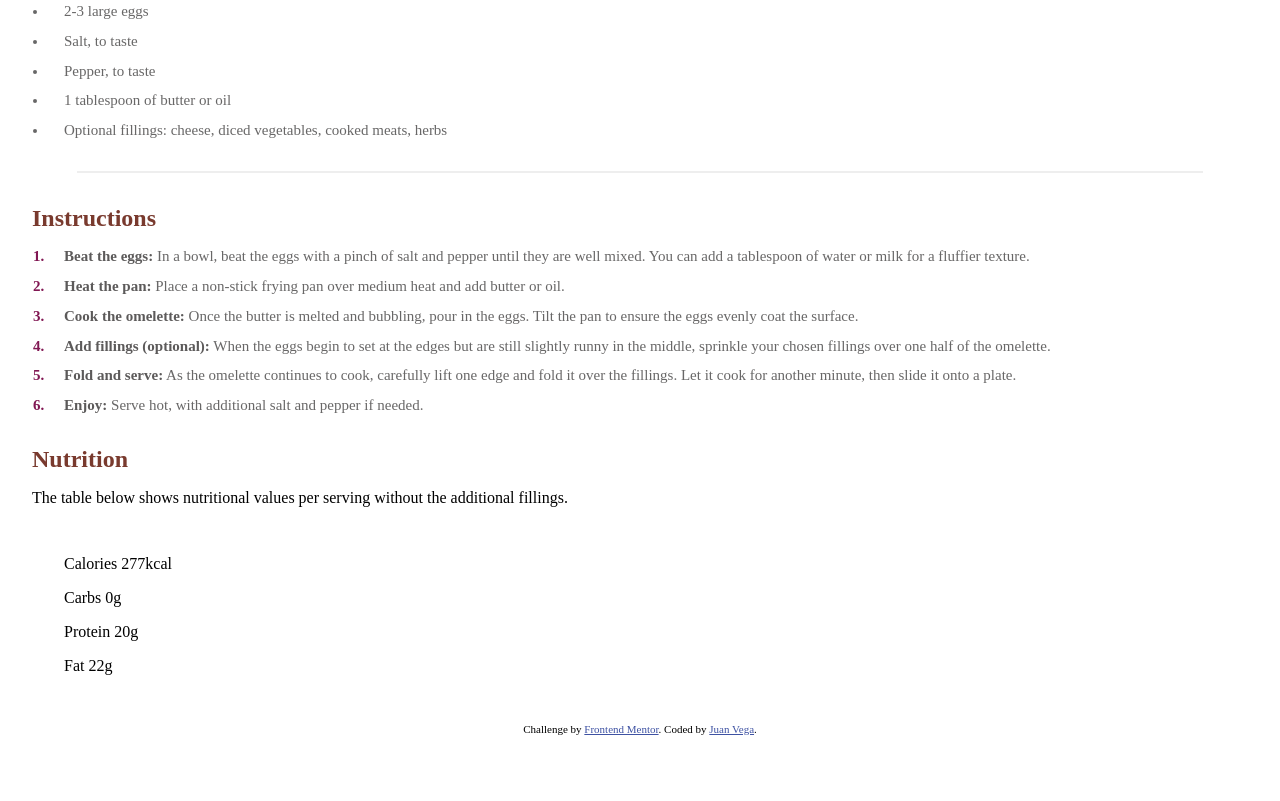
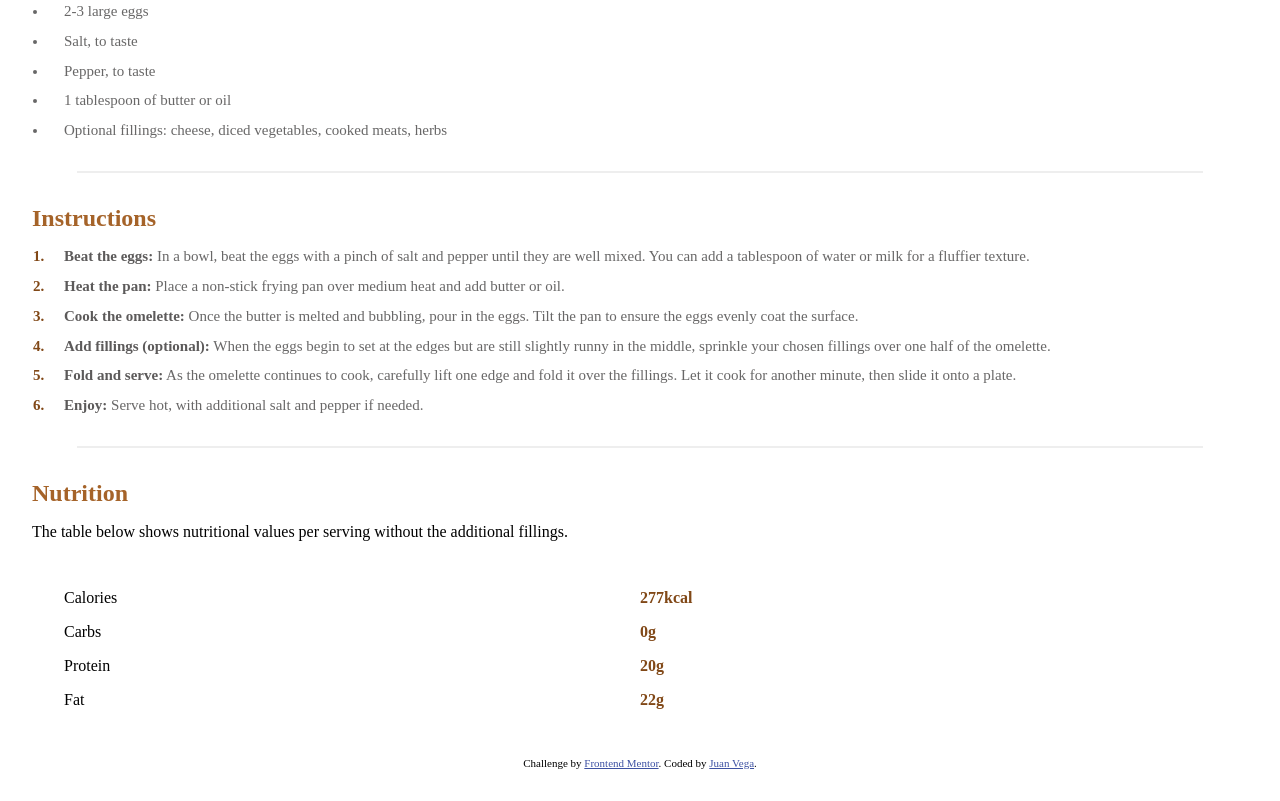
Before and after one commit to JuanTwoFour/Recipe-Page, a plain HTML site: page index.html in a window 1280 px wide. Shown: the part 919-1720 px from the top of the page. Before the commit the page ends 1686 px from the top, so only its background shows below. Drawn offline with Linux system fonts and the light colour scheme.

Commit message:
add styles to last section

```diff
--- a/index.html
+++ b/index.html
@@ -50,40 +50,42 @@
 
     <ol>
       <li><b>Beat the eggs:</b> In a bowl, beat the eggs with a pinch of salt and pepper until they are well mixed.
-          You can add a tablespoon of water or milk for a fluffier texture.</li>
+        You can add a tablespoon of water or milk for a fluffier texture.</li>
 
       <li><b>Heat the pan:</b> Place a non-stick frying pan over medium heat and add butter or oil.</li>
 
       <li><b>Cook the omelette:</b> Once the butter is melted and bubbling, pour in the eggs. Tilt the pan to ensure
-          the eggs evenly coat the surface.</li>
+        the eggs evenly coat the surface.</li>
 
       <li><b>Add fillings (optional):</b> When the eggs begin to set at the edges but are still slightly runny in the
-          middle, sprinkle your chosen fillings over one half of the omelette.</li>
+        middle, sprinkle your chosen fillings over one half of the omelette.</li>
 
       <li><b>Fold and serve:</b> As the omelette continues to cook, carefully lift one edge and fold it over the
-          fillings. Let it cook for another minute, then slide it onto a plate.</li>
+        fillings. Let it cook for another minute, then slide it onto a plate.</li>
 
       <li><b>Enjoy:</b> Serve hot, with additional salt and pepper if needed.</li>
     </ol>
   </div>
+
+  <hr>
 
   <div class="nutrition">
     <h2>Nutrition</h2>
 
     <p>The table below shows nutritional values per serving without the additional fillings.</p>
 
-    <div>
-      <p>Calories
-        277kcal</p>
+    <div class="nutrition-info">
+      <p>Calories</p>
+      <p class="serving">277kcal</p>
 
-      <p>Carbs
-        0g</p>
+      <p>Carbs</p>
+      <p class="serving">0g</p>
 
-      <p>Protein
-        20g</p>
+      <p>Protein</p>
+      <p class="serving">20g</p>
 
-      <p>Fat
-        22g</p>
+      <p>Fat</p>
+      <p class="serving">22g</p>
     </div>
   </div>
 
--- a/styles.css
+++ b/styles.css
@@ -22,7 +22,7 @@
 }
 
 h2 {
-  color: #793a2e;
+  color: #a56329;
   margin-bottom: 1rem;
 }
 
@@ -70,7 +70,15 @@ hr {
   border: 1px solid #7272721f;
 }
 
-ol>li::marker {
-  color: #811753;
-  font-weight: 800;
+ol>li::marker, .serving {
+  color: #814817;
+  font-weight: 900;
 }
+
+.nutrition-info {
+  display: grid;
+  grid-template-columns: repeat(2, 1fr);
+  grid-template-rows: repeat(4, 1fr);
+  grid-column-gap: 0px;
+  grid-row-gap: 0px;
+}
```
